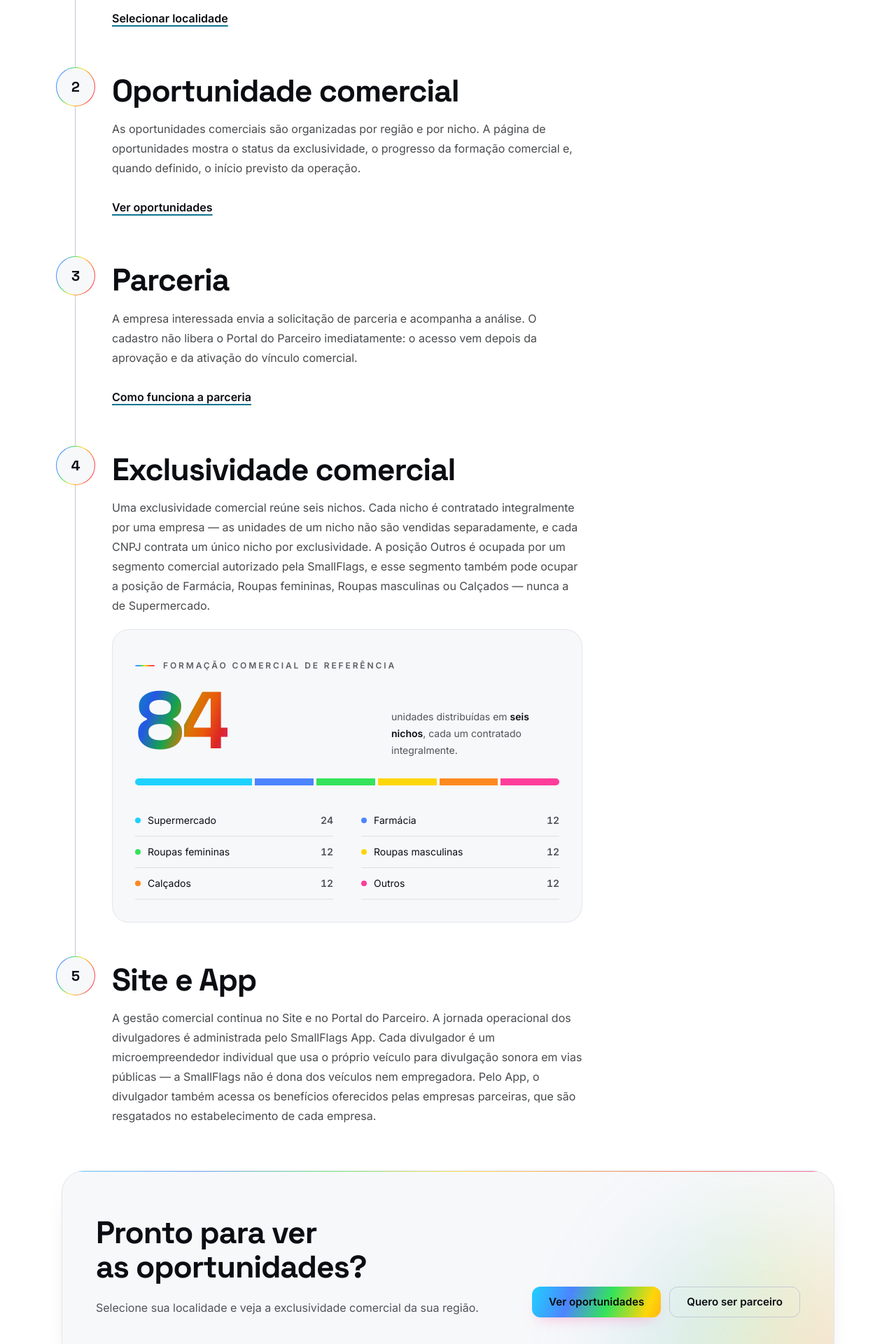
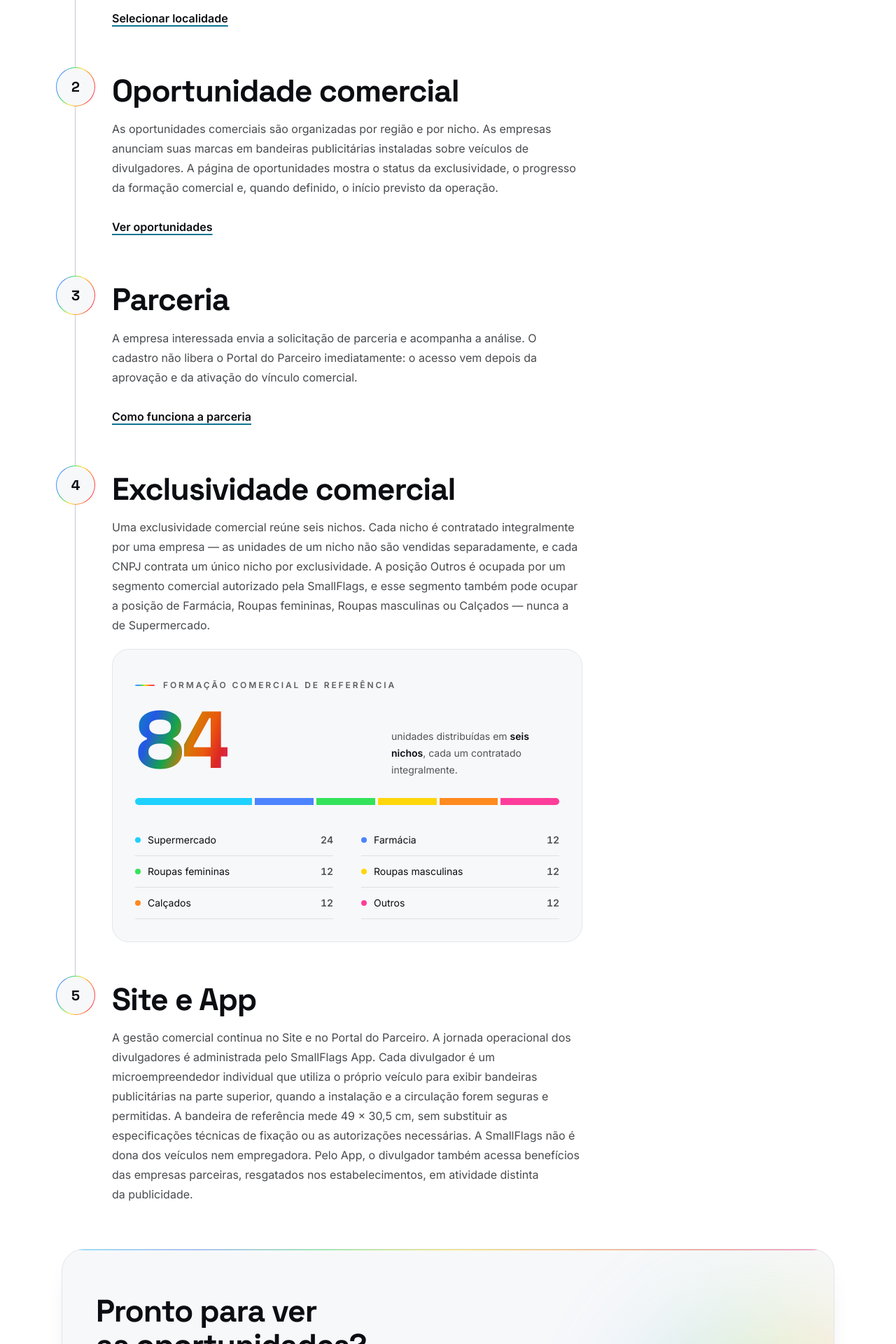
Before and after one commit to JulianOHayashi/site, a React (Vite) app: page /como-funciona in a window 1280 px wide. Shown: the part 769-2689 px from the top of the page at 70% size. Built offline with nearby package versions, Linux system fonts and the light colour scheme; no server answers; the HTML template or start-up script is replaced by a standard one.

Commit message:
docs(site): esclarecer publicidade veicular em src/pages/institucional/ComoFunciona.tsx

```diff
--- a/src/pages/institucional/ComoFunciona.tsx
+++ b/src/pages/institucional/ComoFunciona.tsx
@@ -51,8 +51,10 @@ const ETAPAS: Etapa[] = [
     conteudo: (
       <p>
         As oportunidades comerciais são organizadas por região e por nicho.
-        A página de oportunidades mostra o status da exclusividade, o progresso
-        da formação comercial e, quando definido, o início previsto da operação.
+        As empresas anunciam suas marcas em bandeiras publicitárias instaladas
+        sobre veículos de divulgadores. A página de oportunidades mostra o
+        status da exclusividade, o progresso da formação comercial e, quando
+        definido, o início previsto da operação.
       </p>
     ),
     extra: (
@@ -102,11 +104,14 @@ const ETAPAS: Etapa[] = [
       <p>
         A gestão comercial continua no Site e no Portal do Parceiro. A jornada
         operacional dos divulgadores é administrada pelo SmallFlags App. Cada
-        divulgador é um microempreendedor individual que usa o próprio veículo
-        para divulgação sonora em vias públicas — a SmallFlags não é dona dos
-        veículos nem empregadora. Pelo App, o divulgador também acessa os
-        benefícios oferecidos pelas empresas parceiras, que são resgatados no
-        estabelecimento de cada empresa.
+        divulgador é um microempreendedor individual que utiliza o próprio
+        veículo para exibir bandeiras publicitárias na parte superior,
+        quando a instalação e a circulação forem seguras e permitidas.
+        A bandeira de referência mede 49 × 30,5 cm, sem substituir as
+        especificações técnicas de fixação ou as autorizações necessárias.
+        A SmallFlags não é dona dos veículos nem empregadora. Pelo App,
+        o divulgador também acessa benefícios das empresas parceiras,
+        resgatados nos estabelecimentos, em atividade distinta da publicidade.
       </p>
     ),
   },
```
